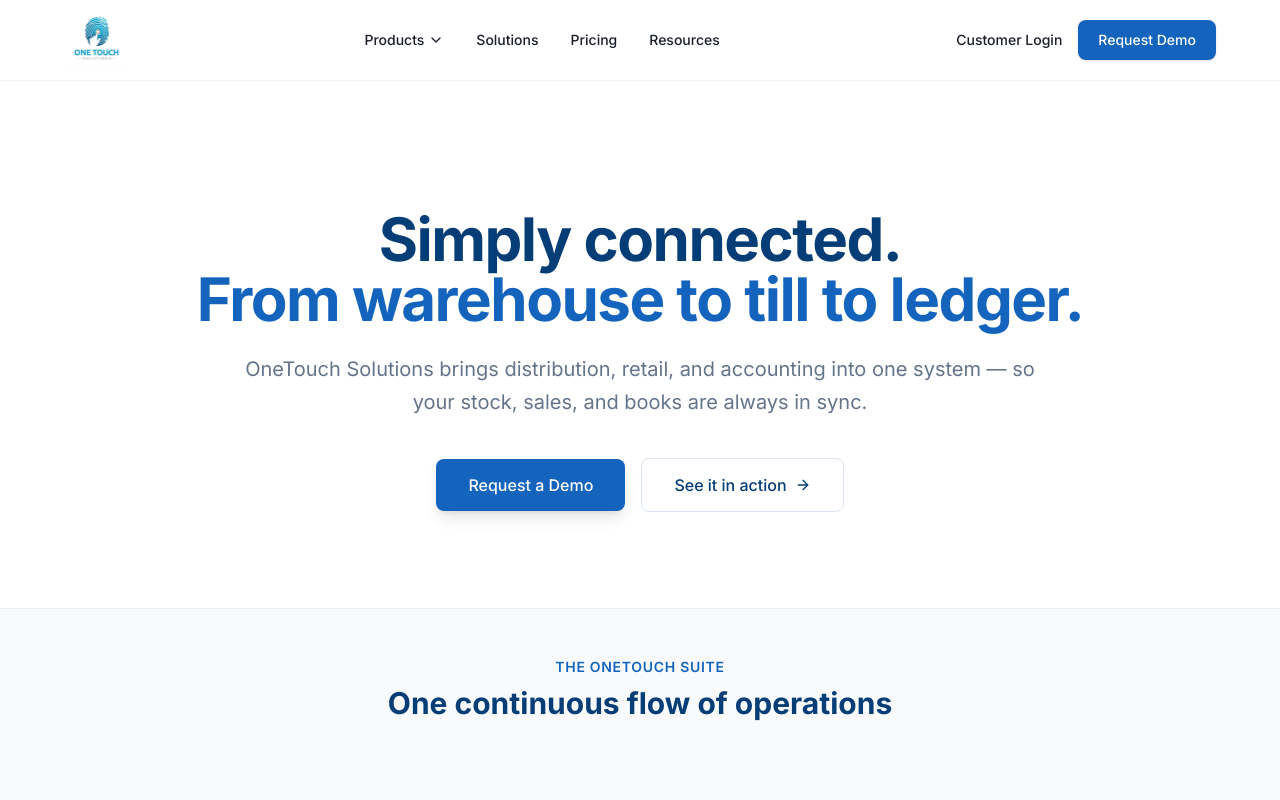
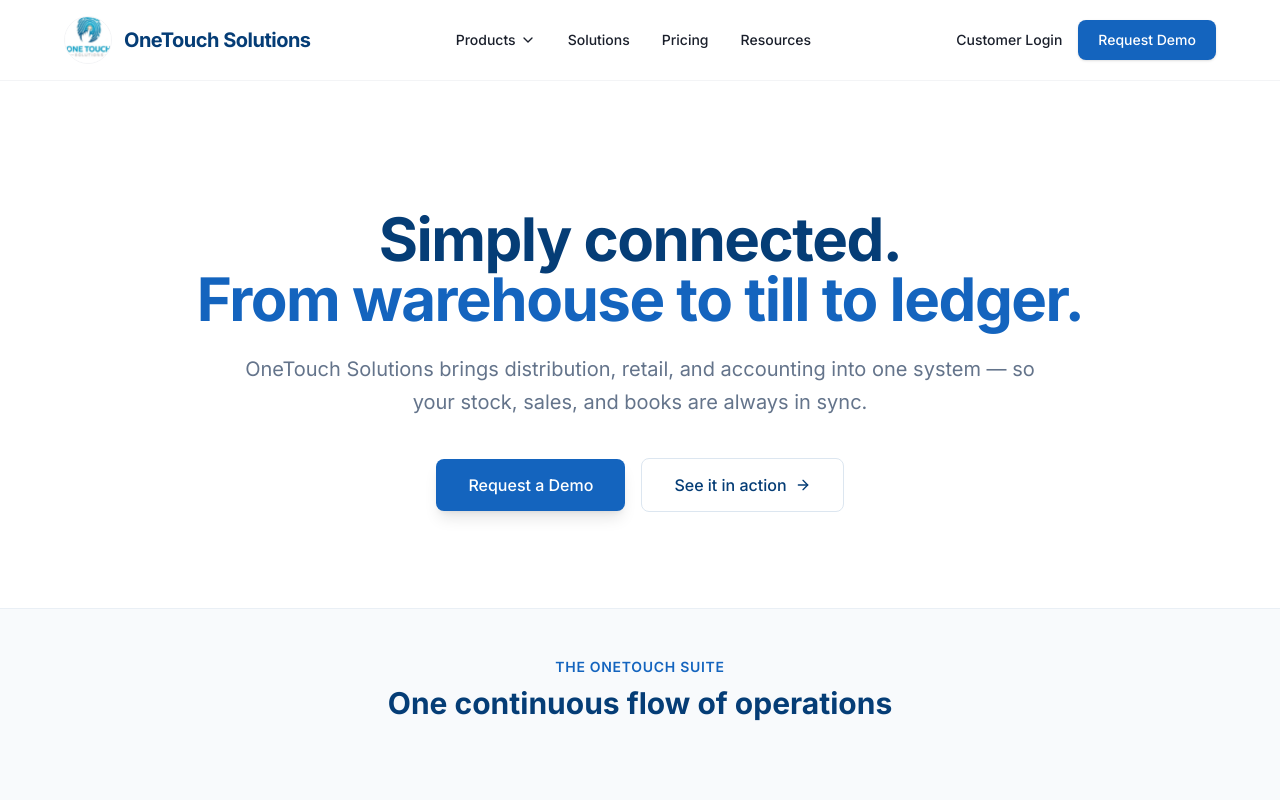
Before and after one commit to fawazhurzuk/onetouch, a Next.js app: page / in a window 1280 px wide. Shown: the top 800 px of the page. Built offline with nearby package versions, Linux system fonts and the light colour scheme.

Commit message:
Crop new logo circularly in Navbar

```diff
--- a/src/components/Navbar.tsx
+++ b/src/components/Navbar.tsx
@@ -13,14 +13,17 @@
     <nav className="sticky top-0 z-50 w-full bg-white/80 backdrop-blur-md border-b border-gray-100">
       <div className="max-w-[1200px] mx-auto px-6 h-20 flex items-center justify-between">
         <Link href="/" className="flex items-center gap-3">
-          <div className="relative w-16 h-16 flex-shrink-0">
+          <div className="relative w-12 h-12 rounded-full overflow-hidden flex-shrink-0 border border-gray-100 bg-white">
             <Image
               src="/new-logo.jpg"
               alt="OneTouch Logo"
               fill
-              className="object-contain"
+              className="object-cover scale-[1.35] -translate-y-[8%]"
             />
           </div>
+          <span className="font-bold text-xl text-brand-navy tracking-tight hidden sm:block">
+            OneTouch Solutions
+          </span>
         </Link>
 
         {/* Desktop Nav */}
```
